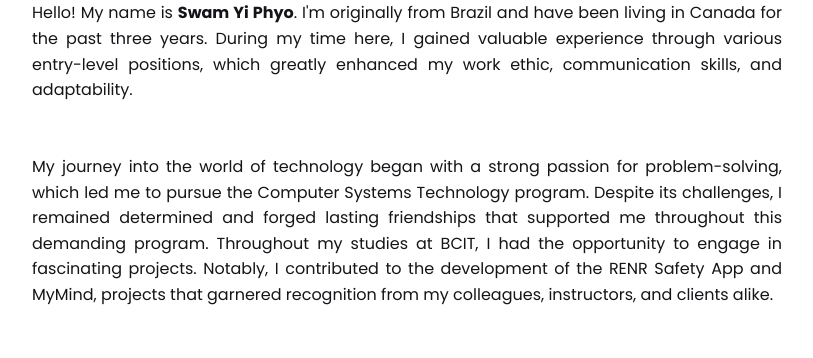
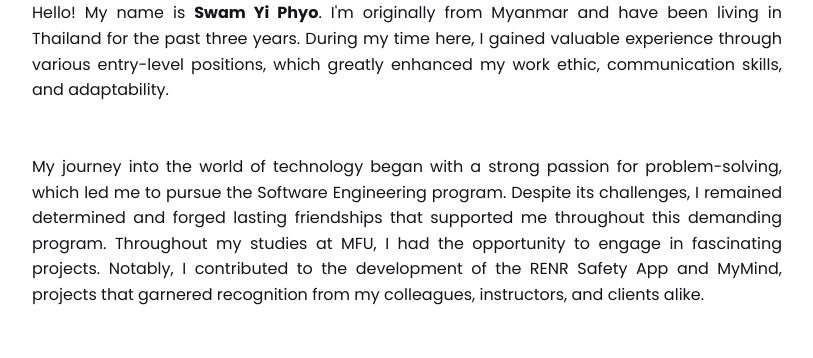
Before and after one commit to fisheeesh/portfolio_v1, a React (Vite) app: page / in a window 1280 px wide. Shown: the part 2884-3242 px from the top of the page, without its empty margins (233-1046 px from the left). Built offline with nearby package versions, Linux system fonts and the light colour scheme.

Commit message:
fixed contact box intro with scroll animation

```diff
--- a/src/components/About/About.jsx
+++ b/src/components/About/About.jsx
@@ -16,14 +16,14 @@ export default function About() {
                     </ScrollAnimation>
                     <div className="AboutBio">
                         <ScrollAnimation animateIn="fadeInLeft">
-                            Hello! My name is <strong>Swam Yi Phyo</strong>. I'm originally from Brazil and have been living in Canada for the past three years. During my time here, I gained valuable experience through various entry-level positions, which greatly enhanced my work ethic, communication skills, and adaptability.
+                            Hello! My name is <strong>Swam Yi Phyo</strong>. I'm originally from Myanmar and have been living in Thailand for the past three years. During my time here, I gained valuable experience through various entry-level positions, which greatly enhanced my work ethic, communication skills, and adaptability.
                         </ScrollAnimation>
 
                         <br /><br />
 
                         <ScrollAnimation animateIn="fadeInLeft">
-                            My journey into the world of technology began with a strong passion for problem-solving, which led me to pursue the Computer Systems Technology program. Despite its challenges, I remained determined and forged lasting friendships that supported me throughout this demanding program.
-                            Throughout my studies at BCIT, I had the opportunity to engage in fascinating projects. Notably, I contributed to the development of the RENR Safety App and MyMind, projects that garnered recognition from my colleagues, instructors, and clients alike.
+                            My journey into the world of technology began with a strong passion for problem-solving, which led me to pursue the Software Engineering program. Despite its challenges, I remained determined and forged lasting friendships that supported me throughout this demanding program.
+                            Throughout my studies at MFU, I had the opportunity to engage in fascinating projects. Notably, I contributed to the development of the RENR Safety App and MyMind, projects that garnered recognition from my colleagues, instructors, and clients alike.
                         </ScrollAnimation>
 
                         <br /><br />
--- a/src/components/Contact/Contact.jsx
+++ b/src/components/Contact/Contact.jsx
@@ -1,10 +1,8 @@
-/* eslint-disable no-unused-vars */
-import { motion } from 'framer-motion';
-import React, { useState } from 'react'
-import { MdContentCopy } from "react-icons/md";
 import { IconButton, Tooltip } from "@mui/material";
 import Zoom from '@mui/material/Zoom';
-import { fadeIn } from '../../data/motion';
+import { useState } from 'react';
+import ScrollAnimation from "react-animate-on-scroll";
+import { MdContentCopy } from "react-icons/md";
 
 export default function Contact() {
     const [showTooltip, setShowTooltip] = useState(false);
@@ -19,12 +17,7 @@ export default function Contact() {
         <section className='my-20 mx-0' id='contact'>
             <div className='Container'>
                 <div className="SectionTitle">Get In Touch</div>
-                <motion.div
-                    variants={fadeIn}
-                    initial="hidden"
-                    whileInView="visible"
-                    viewport={{ once: true }}
-                >
+                <ScrollAnimation animateIn="fadeIn" >
                     <div className="BigCard">
                         <div className='flex items-center flex-row justify-around flex-wrap gap-y-4'>
                             <div className='flex items-center justify-center flex-wrap gap-x-5 gap-y-2.5'>
@@ -57,7 +50,7 @@ export default function Contact() {
                             </a>
                         </div>
                     </div>
-                </motion.div>
+                </ScrollAnimation>
             </div>
         </section>
     )
```
